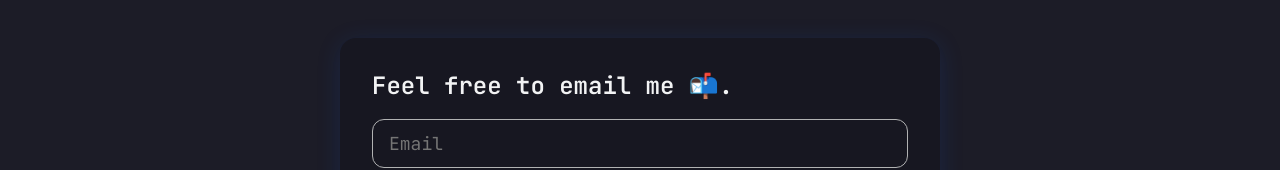
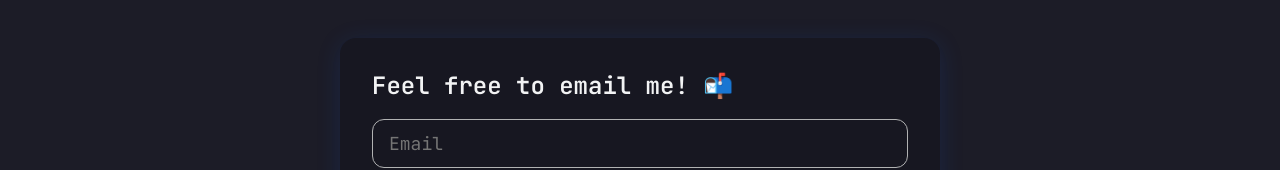
Before and after one commit to mcspidey95/mcspidey95.github.io, a React (Create React App) app: page / in a window 1280 px wide. Shown: the part 4606-4776 px from the top of the page. Built offline with nearby package versions, Linux system fonts and the light colour scheme.

Commit message:
added emoji

```diff
--- a/src/components/Contact/index.js
+++ b/src/components/Contact/index.js
@@ -154,7 +154,7 @@ const Contact = () => {
         <Title>Contact Me</Title>
         <Desc>I am happy to answer any questions you may have or discuss potential collaborations.</Desc>
         <ContactForm ref={form} onSubmit={handleSubmit}>
-          <ContactTitle>Feel free to email me 📬.</ContactTitle>
+          <ContactTitle>Feel free to email me! 📬</ContactTitle>
           <ContactInput placeholder="Email" name="from_email" />
           <ContactInput placeholder="Name" name="from_name" />
           <ContactInput placeholder="Subject" name="subject" />
```
